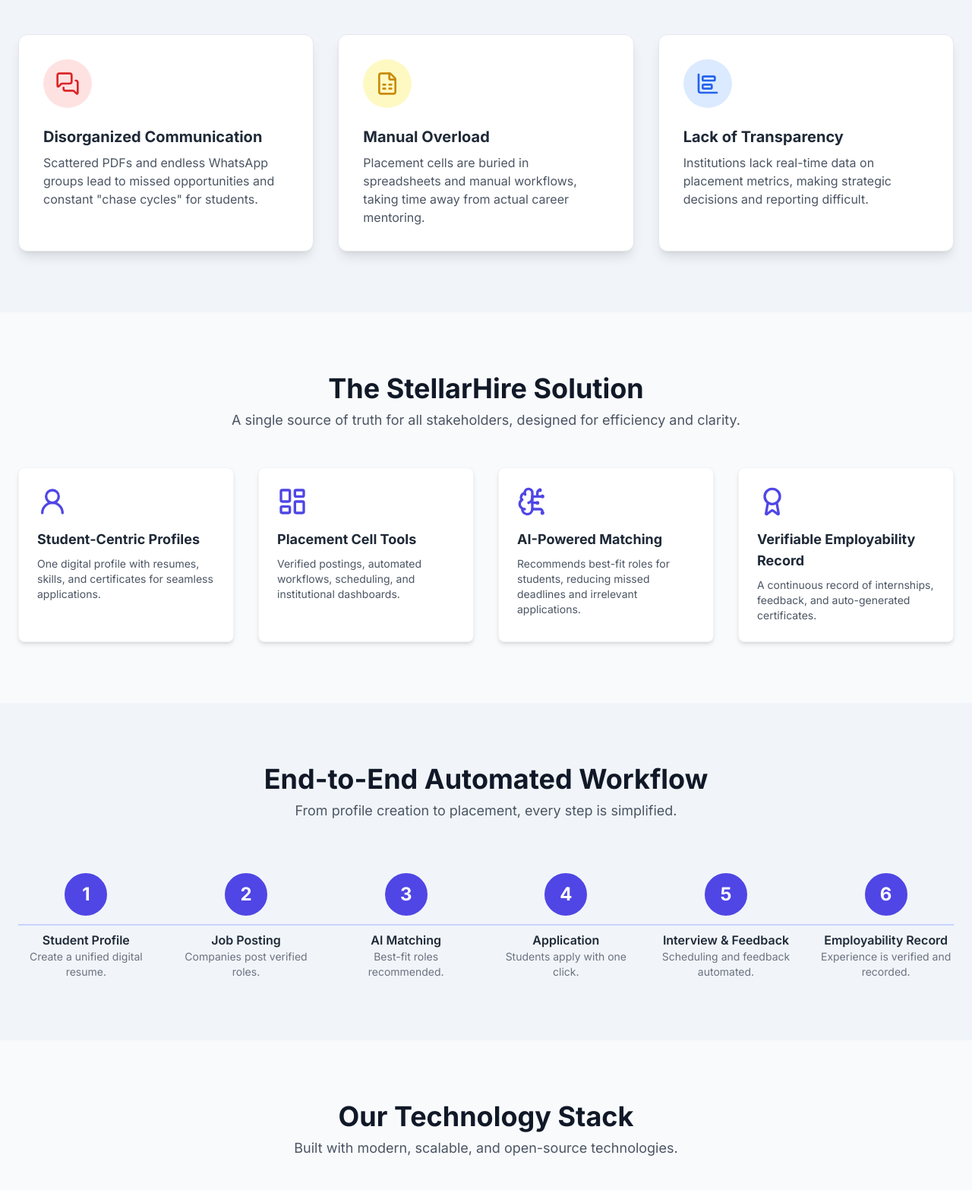
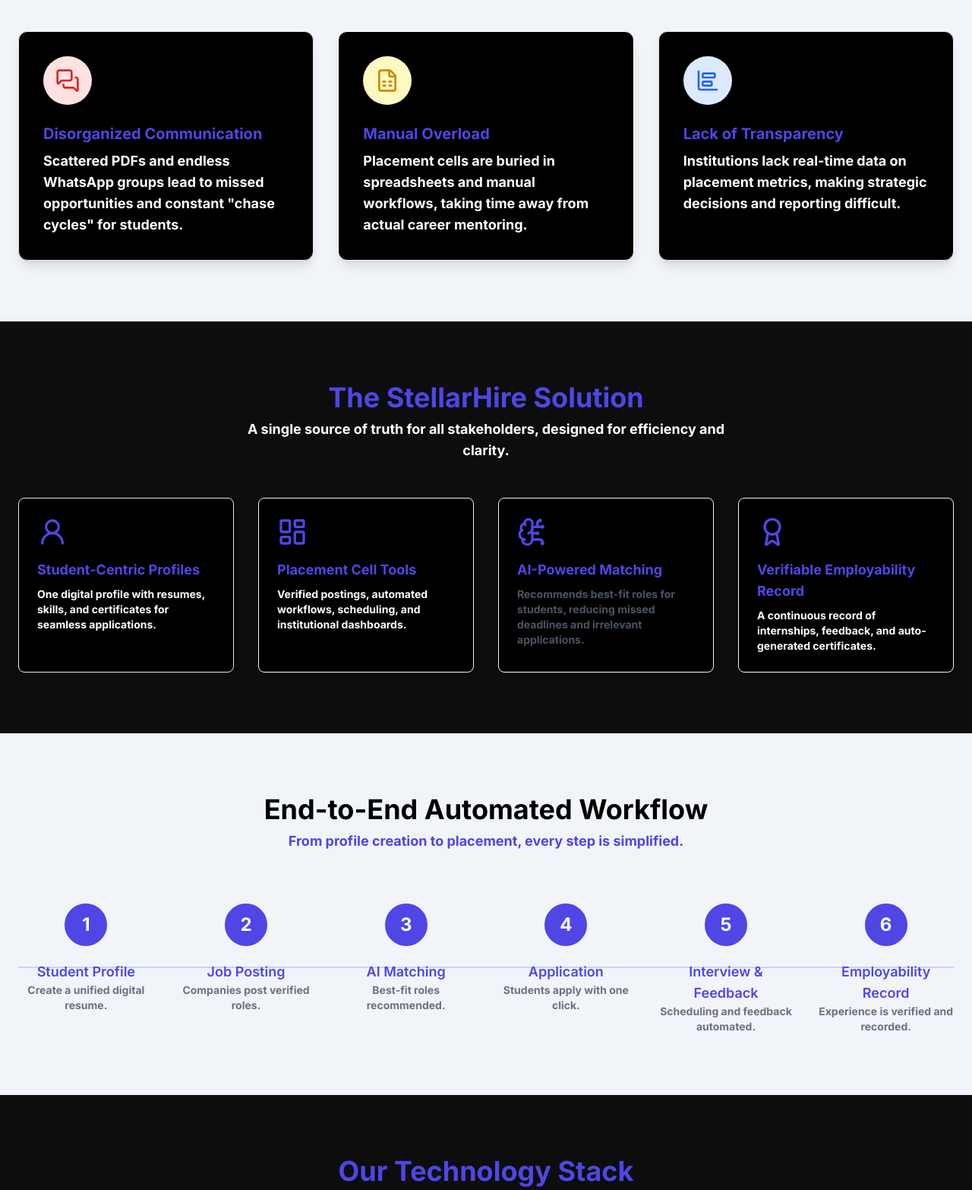
Before and after one commit to Kkushak16/StellarHire, a plain HTML site: page Stellarhire/main.html in a window 1280 px wide. Shown: the part 740-2306 px from the top of the page at 76% size. Drawn offline with nearby package versions, Linux system fonts and the light colour scheme.

Commit message:
Chnaged the codes of the website making some cosmetic changes

```diff
--- a/Stellarhire/main.html
+++ b/Stellarhire/main.html
@@ -4,7 +4,7 @@
 <head>
     <meta charset="UTF-8">
     <meta name="viewport" content="width=device-width, initial-scale=1.0">
-    <title>StellarHire - Unified Placement & Internship Portal</title>
+    <title>StellarHire - Secure futures</title>
     <script src="https://cdn.tailwindcss.com"></script>
     <link rel="preconnect" href="https://fonts.googleapis.com">
     <link rel="preconnect" href="https://fonts.gstatic.com" crossorigin>
@@ -13,29 +13,30 @@
     <style>
         body {
             font-family: 'Inter', sans-serif;
-            background-color: #f8fafc; /* slate-50 */
+            background-color: #0d0d0e;
         }
         .glass-card {
-            background: rgba(255, 255, 255, 0.6);
-            backdrop-filter: blur(10px);
+            background: rgba(255, 240, 240, 0.6);
+            backdrop-filter: blur(5px);
             border: 1px solid rgba(255, 255, 255, 0.2);
         }
         .hero-bg {
             background-color: #0B1120;
             background-image:
-                radial-gradient(at 47% 33%, hsl(200.00, 0%, 100%) 0, transparent 59%),
-                radial-gradient(at 82% 65%, hsl(215.00, 70%, 55%) 0, transparent 55%);
+                radial-gradient(at 47% 33%, hsl(0, 60%, 47%) 0, transparent 59%), /* changed the color to red from white mixing with the fonts*/
+                radial-gradient(at 82% 65%, hsl(215, 55%, 51%) 0, transparent 42%); /*low transparency otherwise it would merge with same text.*/
         }
     </style>
 </head>
 
-<body class="text-gray-800">
+<body class="text-black-800">
 
     <!-- Header -->
-    <header id="header" class="bg-white/80 backdrop-blur-md sticky top-0 z-50 border-b border-gray-200">
+    <header id="header" class="bg-black/70 backdrop-blur-md sticky top-0 z-50 border-b border-white-200">
         <div class="container mx-auto px-6 py-4 flex justify-between items-center">
-            <a href="#" class="text-2xl font-bold text-gray-900">
-                <span class="text-indigo-600">Stellar</span>Hire 🎯
+            <a href="#" class="text-2xl font-bold text-white-900">
+                <span class="text-indigo-600">Stellar</span>
+                <span class="text-white-600">Hire 🎯</span>
             </a>
             <nav class="hidden md:flex space-x-8 items-center">
                 <a href="#problem" class="text-gray-600 hover:text-indigo-600 transition-colors">The Problem</a>
@@ -62,11 +63,11 @@
         <!-- Hero Section -->
         <section class="hero-bg text-white relative overflow-hidden">
             <div class="container mx-auto px-6 py-24 md:py-32 text-center relative z-10">
-                <h1 class="text-4xl md:text-6xl font-extrabold leading-tight mb-4">Unifying Placements, Empowering Futures.</h1>
+                <h1 class="text-4xl md:text-6xl font-extrabold leading-tight mb-4">Welcome, What you want to learn today? </h1>
                 <p class="text-lg md:text-xl text-indigo-200 max-w-3xl mx-auto mb-8">
-                    A license-free, AI-powered portal to streamline internships and placements for students, colleges, and companies.
+                    If you want to learn the things in a professional way then you got the right way..this is your journey to success.
                 </p>
-                <a href="#solution" class="bg-white text-indigo-600 px-8 py-3 rounded-lg font-bold text-lg hover:bg-indigo-100 transition-all transform hover:scale-105 shadow-2xl">Discover the Solution</a>
+                <a href="#solution" class="bg-black text-indigo-600 px-8 py-3 rounded-lg font-bold text-lg hover:bg-indigo-100 transition-all transform hover:scale-105 shadow-2xl">Get Started
             </div>
         </section>
 
@@ -79,28 +80,28 @@
                 </div>
                 <div class="grid md:grid-cols-3 gap-8">
                     <!-- Problem Card 1 -->
-                    <div class="bg-white p-8 rounded-xl shadow-lg border border-gray-200 transform hover:-translate-y-2 transition-transform">
+                    <div class="bg-black p-8 rounded-xl shadow-lg border border-gray-200 transform hover:-translate-y-2 transition-transform">
                         <div class="flex items-center justify-center h-16 w-16 rounded-full bg-red-100 mb-6">
                             <i data-lucide="messages-square" class="h-8 w-8 text-red-600"></i>
                         </div>
                         <h3 class="text-xl font-bold mb-2">Disorganized Communication</h3>
-                        <p class="text-gray-600">Scattered PDFs and endless WhatsApp groups lead to missed opportunities and constant "chase cycles" for students.</p>
+                        <p class="text-white">Scattered PDFs and endless WhatsApp groups lead to missed opportunities and constant "chase cycles" for students.</p>
                     </div>
                     <!-- Problem Card 2 -->
-                    <div class="bg-white p-8 rounded-xl shadow-lg border border-gray-200 transform hover:-translate-y-2 transition-transform">
+                    <div class="bg-black p-8 rounded-xl shadow-lg border border-white transform hover:-translate-y-2 transition-transform">
                          <div class="flex items-center justify-center h-16 w-16 rounded-full bg-yellow-100 mb-6">
                             <i data-lucide="file-spreadsheet" class="h-8 w-8 text-yellow-600"></i>
                         </div>
                         <h3 class="text-xl font-bold mb-2">Manual Overload</h3>
-                        <p class="text-gray-600">Placement cells are buried in spreadsheets and manual workflows, taking time away from actual career mentoring.</p>
+                        <p class="text-white">Placement cells are buried in spreadsheets and manual workflows, taking time away from actual career mentoring.</p>
                     </div>
                     <!-- Problem Card 3 -->
-                    <div class="bg-white p-8 rounded-xl shadow-lg border border-gray-200 transform hover:-translate-y-2 transition-transform">
+                    <div class="bg-black p-8 rounded-xl shadow-lg border border-gray-200 transform hover:-translate-y-2 transition-transform">
                          <div class="flex items-center justify-center h-16 w-16 rounded-full bg-blue-100 mb-6">
                             <i data-lucide="bar-chart-horizontal-big" class="h-8 w-8 text-blue-600"></i>
                         </div>
                         <h3 class="text-xl font-bold mb-2">Lack of Transparency</h3>
-                        <p class="text-gray-600">Institutions lack real-time data on placement metrics, making strategic decisions and reporting difficult.</p>
+                        <p class="text-white">Institutions lack real-time data on placement metrics, making strategic decisions and reporting difficult.</p>
                     </div>
                 </div>
             </div>
@@ -110,33 +111,33 @@
         <section id="solution" class="py-20">
             <div class="container mx-auto px-6">
                 <div class="text-center mb-12">
-                    <h2 class="text-3xl md:text-4xl font-bold text-gray-900">The StellarHire Solution</h2>
-                    <p class="text-lg text-gray-600 mt-2 max-w-2xl mx-auto">A single source of truth for all stakeholders, designed for efficiency and clarity.</p>
+                    <h2 class="text-3xl md:text-4xl font-bold ">The StellarHire Solution</h2>
+                    <p class="text-lg text-white mt-2 max-w-2xl mx-auto">A single source of truth for all stakeholders, designed for efficiency and clarity.</p>
                 </div>
                 <div class="grid md:grid-cols-2 lg:grid-cols-4 gap-8">
                     <!-- Feature 1 -->
-                    <div class="bg-white p-6 rounded-lg shadow-md hover:shadow-xl transition-shadow border border-gray-100">
+                    <div class="bg-black p-6 rounded-lg shadow-md transform hover:-translate-y-2 transition-transform border border-grey-100">
                         <i data-lucide="user-round" class="h-10 w-10 text-indigo-600 mb-4"></i>
                         <h3 class="text-lg font-bold mb-2">Student-Centric Profiles</h3>
-                        <p class="text-gray-600 text-sm">One digital profile with resumes, skills, and certificates for seamless applications.</p>
+                        <p class="text-white text-sm">One digital profile with resumes, skills, and certificates for seamless applications.</p>
                     </div>
                     <!-- Feature 2 -->
-                    <div class="bg-white p-6 rounded-lg shadow-md hover:shadow-xl transition-shadow border border-gray-100">
+                    <div class="bg-black p-6 rounded-lg shadow-md transform hover:-translate-y-2 transition-transform border border-gray-100">
                          <i data-lucide="layout-dashboard" class="h-10 w-10 text-indigo-600 mb-4"></i>
                         <h3 class="text-lg font-bold mb-2">Placement Cell Tools</h3>
-                        <p class="text-gray-600 text-sm">Verified postings, automated workflows, scheduling, and institutional dashboards.</p>
+                        <p class="text-white text-sm">Verified postings, automated workflows, scheduling, and institutional dashboards.</p>
                     </div>
                     <!-- Feature 3 -->
-                    <div class="bg-white p-6 rounded-lg shadow-md hover:shadow-xl transition-shadow border border-gray-100">
+                    <div class="bg-black p-6 rounded-lg shadow-md hover:shadow-xl transform hover:-translate-y-2 transition-transform border border-gray-100">
                          <i data-lucide="brain-circuit" class="h-10 w-10 text-indigo-600 mb-4"></i>
                         <h3 class="text-lg font-bold mb-2">AI-Powered Matching</h3>
                         <p class="text-gray-600 text-sm">Recommends best-fit roles for students, reducing missed deadlines and irrelevant applications.</p>
                     </div>
                     <!-- Feature 4 -->
-                    <div class="bg-white p-6 rounded-lg shadow-md hover:shadow-xl transition-shadow border border-gray-100">
+                    <div class="bg-black p-6 rounded-lg shadow-md hover:shadow-xl transform hover:-translate-y-2 transition-transform border border-gray-100">
                          <i data-lucide="award" class="h-10 w-10 text-indigo-600 mb-4"></i>
                         <h3 class="text-lg font-bold mb-2">Verifiable Employability Record</h3>
-                        <p class="text-gray-600 text-sm">A continuous record of internships, feedback, and auto-generated certificates.</p>
+                        <p class="text-white text-sm">A continuous record of internships, feedback, and auto-generated certificates.</p>
                     </div>
                 </div>
             </div>
@@ -146,8 +147,8 @@
         <section class="py-20 bg-slate-100">
             <div class="container mx-auto px-6">
                 <div class="text-center mb-16">
-                    <h2 class="text-3xl md:text-4xl font-bold text-gray-900">End-to-End Automated Workflow</h2>
-                    <p class="text-lg text-gray-600 mt-2 max-w-2xl mx-auto">From profile creation to placement, every step is simplified.</p>
+                    <h2 class="text-3xl md:text-4xl font-bold text-black">End-to-End Automated Workflow</h2>
+                    <p class="text-lg text-whitey-600 mt-2 max-w-2xl mx-auto">From profile creation to placement, every step is simplified.</p>
                 </div>
                 <div class="relative">
                     <!-- Dashed line for desktop -->
@@ -199,15 +200,15 @@
         <section id="tech" class="py-20">
             <div class="container mx-auto px-6">
                 <div class="text-center mb-12">
-                    <h2 class="text-3xl md:text-4xl font-bold text-gray-900">Our Technology Stack</h2>
-                    <p class="text-lg text-gray-600 mt-2">Built with modern, scalable, and open-source technologies.</p>
+                    <h2 class="text-3xl md:text-4xl font-bold">Our Technology Stack</h2>
+                    <p class="text-lg text-white mt-2">Built with modern, scalable, and open-source technologies.</p>
                 </div>
-                <div class="max-w-4xl mx-auto bg-white p-8 rounded-xl shadow-xl border border-gray-200">
+                <div class="max-w-4xl mx-auto bg-white p-8 rounded-xl shadow-xl border border-white-200">
                     <div class="grid grid-cols-2 md:grid-cols-3 lg:grid-cols-5 gap-8 text-center">
                         <div class="flex flex-col items-center">
                             <img src="https://placehold.co/80x80/EFEFFF/6366F1?text=React" alt="React.js" class="h-16 w-16 mb-2">
                             <p class="font-semibold">React.js</p>
-                            <p class="text-sm text-gray-500">Frontend</p>
+                            <p class="text-sm text-shite">Frontend</p>
                         </div>
                          <div class="flex flex-col items-center">
                             <img src="https://placehold.co/80x80/F0F9FF/0EA5E9?text=Node" alt="Node.js" class="h-16 w-16 mb-2">
```
